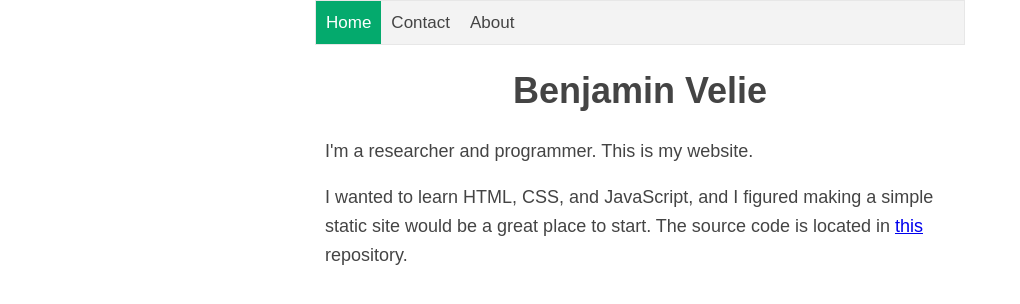
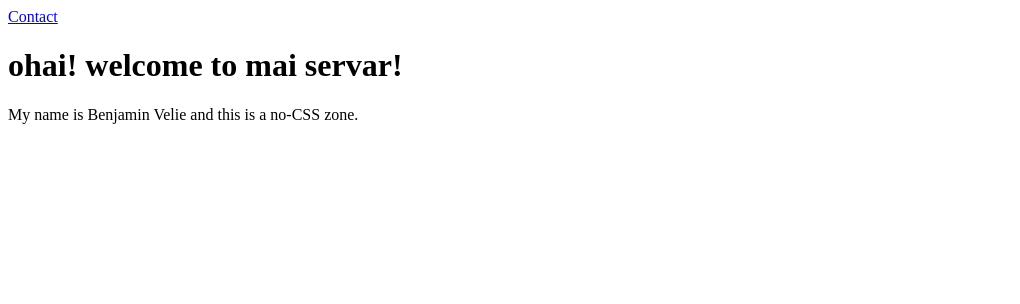
Before and after one commit to veliebm/veliebm.github.io, a plain HTML site: page index.html in a window 1280 px wide. Shown: the whole page, without its empty margins (0-1020 px from the left). Drawn offline with Linux system fonts and the light colour scheme.

Commit message:
Burn everything down so we can rebuild stronger

```diff
--- a/index.html
+++ b/index.html
@@ -1,25 +1,22 @@
 <!DOCTYPE html>
 <html lang="en-US">
+
 <head>
   <meta charset="UTF-8">
   <meta http-equiv="X-UA-Compatible" content="IE=edge">
   <meta name="viewport" content="width=device-width, initial-scale=1.0">
-    <link rel="stylesheet" href="main.css">
-    <title>Benjamin Velie</title>
+  <title>hey it's me ben velie</title>
 </head>
 
 <body>
-    <div class="topnav">
-      <a class="active" href="index.html">Home</a>
+  <div>
     <a href="contact.html">Contact</a>
-      <a href="about.html">About</a>
   </div>
 
   <div>
-      <h1>Benjamin Velie</h1>
-      <p>I'm a researcher and programmer. This is my website.</p>
-      <p>I wanted to learn HTML, CSS, and JavaScript, and I figured making a simple static site would be a great place to start. The source code is located in <a href="https://github.com/veliebm/veliebm.github.io">this</a> repository.</p>
+    <h1>ohai! welcome to mai servar!</h1>
+    <p>My name is Benjamin Velie and this is a no-CSS zone.</p>
   </div>
+</body>
 
-  </body>
 </html>
--- a/main.css
+++ /dev/null
@@ -1,68 +0,0 @@
-:root {
-  --text-color: #444;
-  --bg-color: white;
-  --active-color: #04AA6D;
-  --hover-color: #ddd;
-}
-
-body {
-  font-family: Sans-Serif;
-  margin: 0px auto;
-  max-width: 650px;
-  line-height: 1.6;
-  font-size: 18px;
-  color: var(--text-color);
-}
-body > div {
-  padding: 0px 10px;
-}
-
-h1 {
-  text-align: center
-}
-h1,h2,h3 {
-  line-height: 1.2
-}
-
-ul {
-  padding: 0;
-}
-
-/* Style the navigation bar */
-.topnav {
-  margin: 0;
-  padding: 0;
-  overflow: hidden;
-  border: 1px solid #e7e7e7;
-  background-color: #f3f3f3;
-}
-
-/* Style the links inside the navigation bar */
-.topnav a {
-  float: left;
-  display: block;
-  text-align: center;
-  padding: 8px 10px;
-  font-size: 17px;
-  color: var(--text-color);
-  text-decoration: none;
-}
-
-/* Change the color of links on hover */
-.topnav a:hover:not(.active) {
-  background-color: var(--hover-color);
-  color: var(--text-color);
-}
-
-/* Add a color to the active/current link */
-.topnav a.active {
-  background-color: var(--active-color);
-  color: var(--bg-color);
-}
-
-/* Make navbar mobile friendly */
-@media screen and (max-width: 600px) {
-  .topnav a {
-    float: none
-  }
-}
```
Also changed, not shown: about.html (deleted, +0 -26 lines), contact.html (+5 -5 lines). Lines whose indentation alone changed are shown as unchanged.
